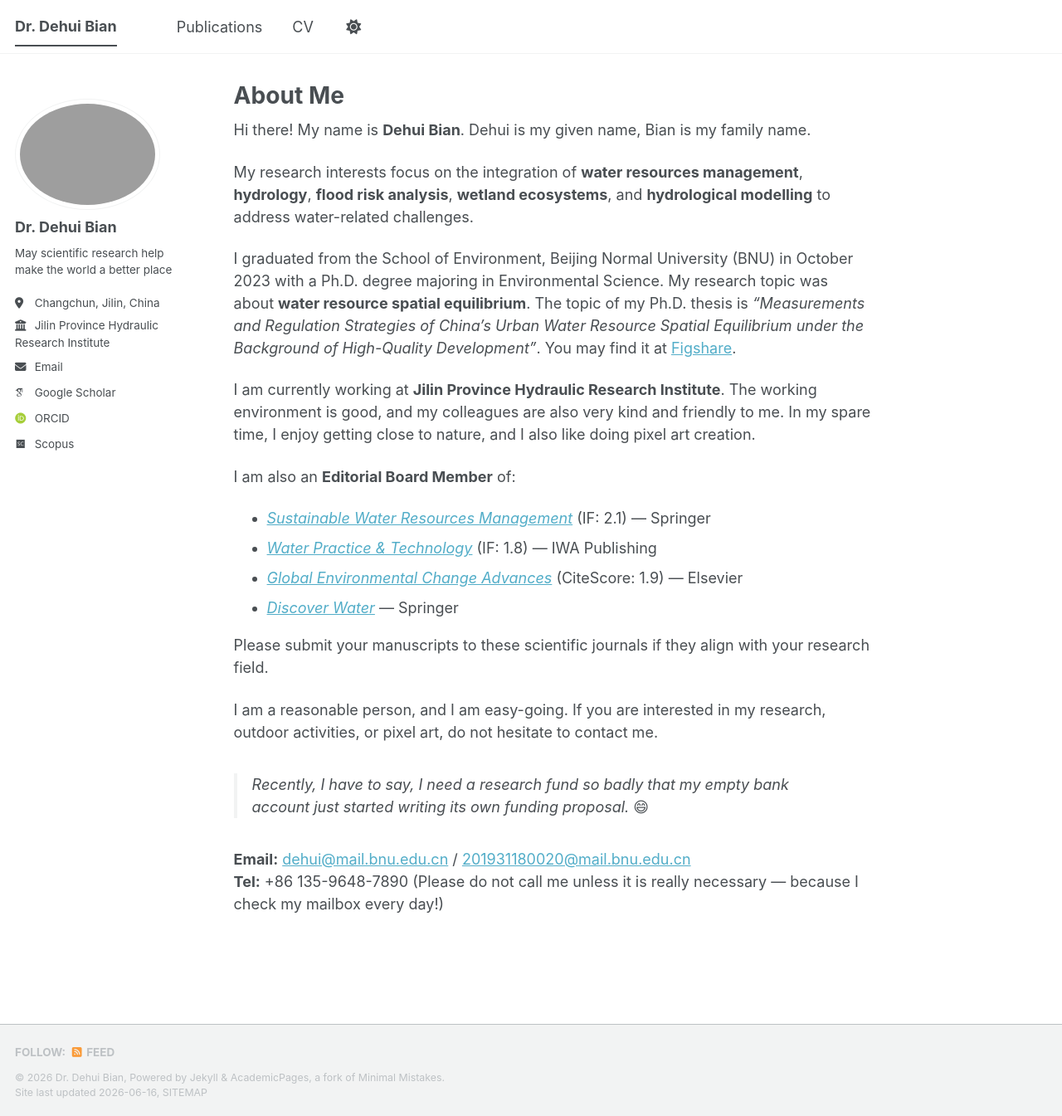
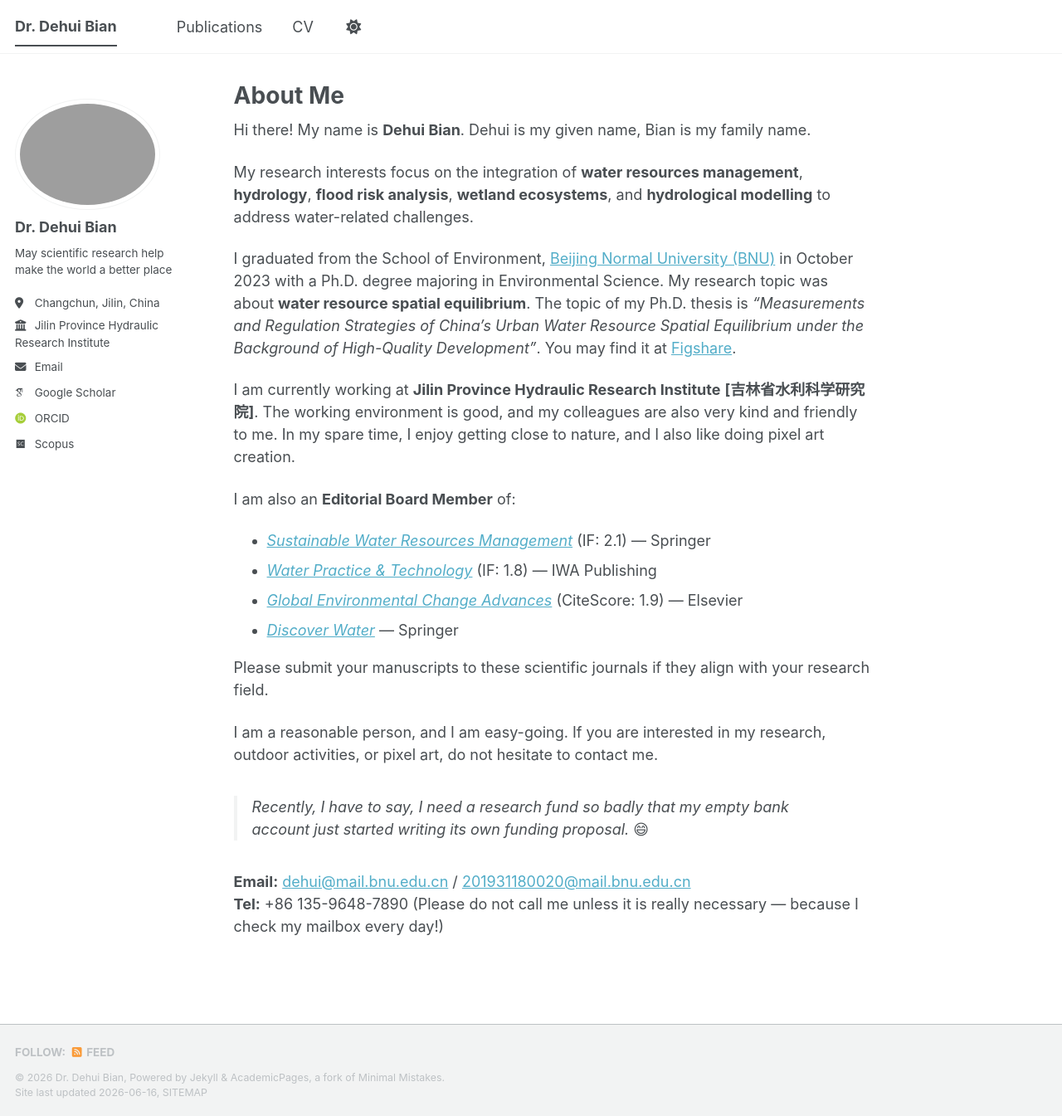
Before and after one commit to DehuiBian/dehuibian.github.io, a Jekyll site: the page built from index.md, in a window 1280 px wide and 1345 px high. Shown: the whole window at 83% size. Built offline with Jekyll 4.4.1, drawn with Linux system fonts in a browser that asks for light colours; some web fonts are replaced; a script bundle is joined from its source files by our own code; library files that are not in the unit come from our copies.

Commit message:
index.md

```diff
--- a/index.md
+++ b/index.md
@@ -9,9 +9,9 @@ Hi there! My name is **Dehui Bian**. Dehui is my given name, Bian is my family n
 
 My research interests focus on the integration of **water resources management**, **hydrology**, **flood risk analysis**, **wetland ecosystems**, and **hydrological modelling** to address water-related challenges.
 
-I graduated from the School of Environment, Beijing Normal University (BNU) in October 2023 with a Ph.D. degree majoring in Environmental Science. My research topic was about **water resource spatial equilibrium**. The topic of my Ph.D. thesis is *"Measurements and Regulation Strategies of China's Urban Water Resource Spatial Equilibrium under the Background of High-Quality Development"*. You may find it at [Figshare](https://figshare.com/s/ae82d63fbe074280dfee).
+I graduated from the School of Environment, [Beijing Normal University (BNU)](https://www.bnu.edu.cn) in October 2023 with a Ph.D. degree majoring in Environmental Science. My research topic was about **water resource spatial equilibrium**. The topic of my Ph.D. thesis is *"Measurements and Regulation Strategies of China's Urban Water Resource Spatial Equilibrium under the Background of High-Quality Development"*. You may find it at [Figshare](https://figshare.com/s/ae82d63fbe074280dfee).
 
-I am currently working at **Jilin Province Hydraulic Research Institute**. The working environment is good, and my colleagues are also very kind and friendly to me. In my spare time, I enjoy getting close to nature, and I also like doing pixel art creation.
+I am currently working at **Jilin Province Hydraulic Research Institute** **[吉林省水利科学研究院]**. The working environment is good, and my colleagues are also very kind and friendly to me. In my spare time, I enjoy getting close to nature, and I also like doing pixel art creation.
 
 I am also an **Editorial Board Member** of:
 
```
